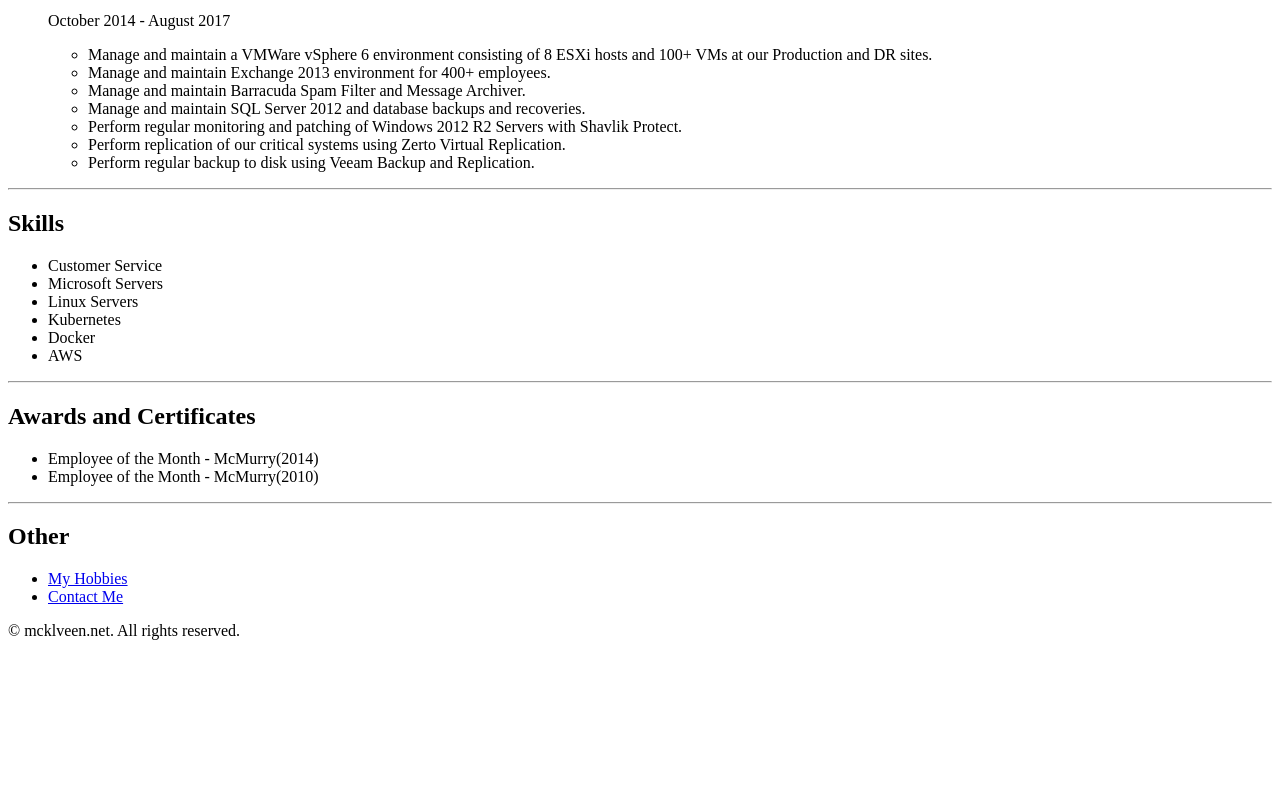
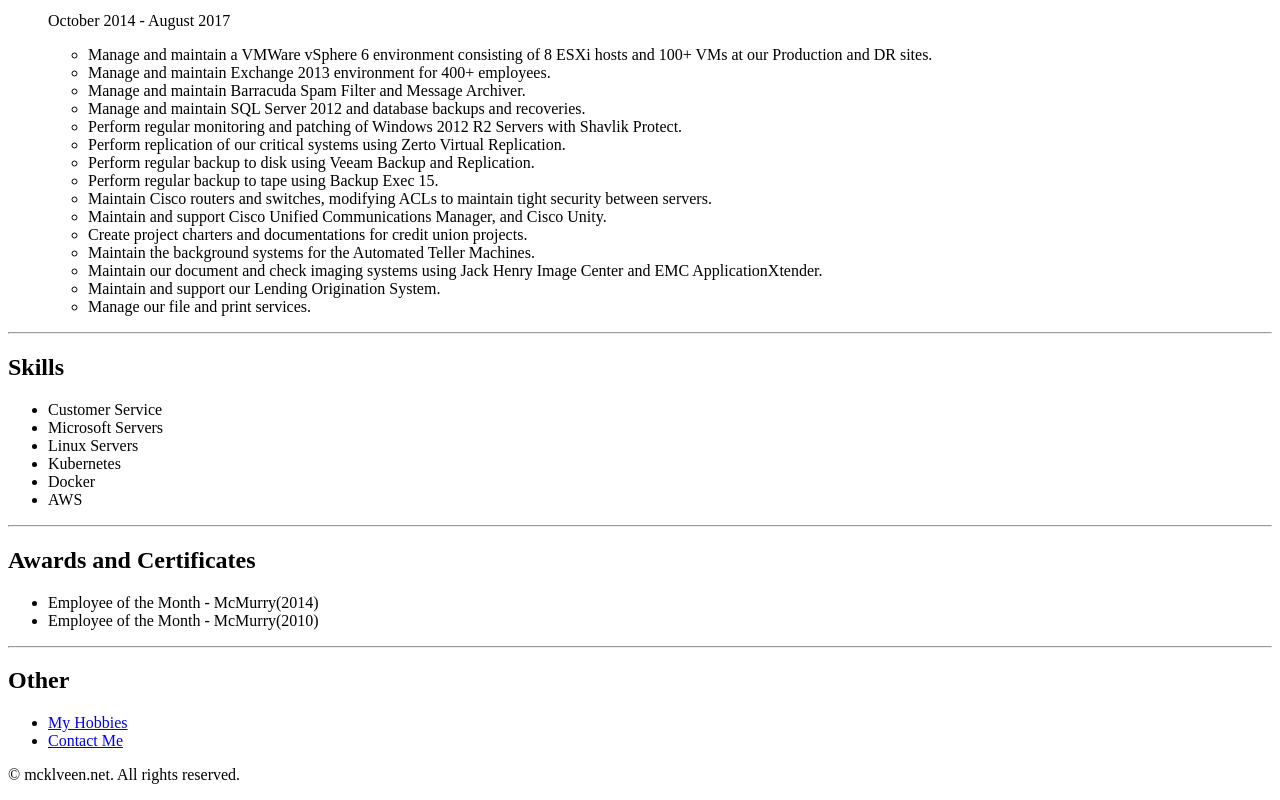
Before and after one commit to cmcklveen/Resume, a plain HTML site: page index.html in a window 1280 px wide. Shown: the part 916-1716 px from the top of the page. Before the commit the page ends 1572 px from the top, so only its background shows below. Drawn offline with Linux system fonts and the light colour scheme.

Commit message:
Update index.html

```diff
--- a/index.html
+++ b/index.html
@@ -42,6 +42,14 @@
             <li>Perform regular monitoring and patching of Windows 2012 R2 Servers with Shavlik Protect.</li>
             <li>Perform replication of our critical systems using Zerto Virtual Replication.</li>
             <li>Perform regular backup to disk using Veeam Backup and Replication.</li>
+            <li>Perform regular backup to tape using Backup Exec 15.</li>
+            <li>Maintain Cisco routers and switches, modifying ACLs to maintain tight security between servers.</li>
+            <li>Maintain and support Cisco Unified Communications Manager, and Cisco Unity.</li>
+            <li>Create project charters and documentations for credit union projects.</li>
+            <li>Maintain the background systems for the Automated Teller Machines.</li>
+            <li>Maintain our document and check imaging systems using Jack Henry Image Center and EMC ApplicationXtender.</li>
+            <li>Maintain and support our Lending Origination System.</li>
+            <li>Manage our file and print services.</li>
         </ul>
     </ul>
     <hr>
```
